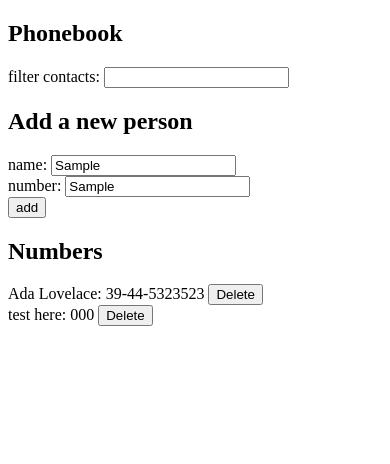
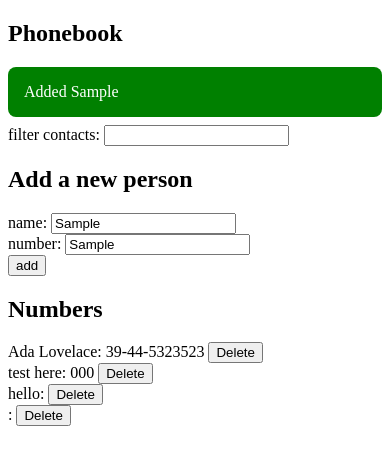
Before and after one commit to Matt-Anis/FullStackOpen-part-2, a React (Vite) app in the folder The Phonebook/: page / in a window 390 px wide. Both pictures are taken after typing "Sample", "Sample" into the empty fields and a click on the button "add". Shown: the top 464 px of the page. Built offline with nearby package versions, Linux system fonts and the light colour scheme; no server answers; data requests are answered from the project's data file.

Commit message:
2.16: Phonebook step 11

```diff
--- a/The Phonebook/db.json
+++ b/The Phonebook/db.json
@@ -9,6 +9,16 @@
       "name": "test here",
       "number": "000",
       "id": "fBXbodG9FUw"
+    },
+    {
+      "name": "hello",
+      "number": "",
+      "id": "yoHFWrA3DSY"
+    },
+    {
+      "name": "",
+      "number": "",
+      "id": "jZXMG0ngnKU"
     }
   ],
   "$schema": "./node_modules/json-server/schema.json"
--- /dev/null
+++ b/The Phonebook/src/components/Notification.jsx
@@ -0,0 +1,15 @@
+const Notification = ({ message }) => {
+  const style = {
+    color: "white",
+    backgroundColor: "green",
+    padding: "16px",
+    borderRadius: "8px",
+    margin: "8px 0 8px 0"
+  };
+
+  if (message === null) return null
+
+  return <div style={style}>{message}</div>;
+};
+
+export default Notification;
--- a/The Phonebook/src/components/PersonForm.jsx
+++ b/The Phonebook/src/components/PersonForm.jsx
@@ -1,7 +1,8 @@
 import { useState } from "react";
 import contactService from "../services/contacts";
+import Notification from "./Notification";
 
-const PersonForm = ({ persons, setPersons }) => {
+const PersonForm = ({ persons, setPersons, setNotification}) => {
   const [newName, setNewName] = useState("");
   const [newNumber, setNewNumber] = useState("");
 
@@ -29,6 +30,10 @@ const PersonForm = ({ persons, setPersons }) => {
         .then(() => contactService.getAll().then(contacts => setPersons(contacts)))
       }
     } else {
+      setNotification(`Added ${newName}`)
+      setTimeout(() => {
+        setNotification(null)
+      }, 5000)
       contactService.createContact(personObject).then((newPerson) => {
       setPersons(persons.concat(newPerson));
       setNewName("");
--- a/The Phonebook/src/components/Phonebook.jsx
+++ b/The Phonebook/src/components/Phonebook.jsx
@@ -3,9 +3,11 @@ import Filter from "./Filter";
 import PersonForm from "./PersonForm";
 import Person from "./Person";
 import contactService from "../services/contacts";
+import Notification from "./Notification";
 
 const PhoneBook = () => {
   const [persons, setPersons] = useState([]);
+  const [notification, setNotification] = useState(null)
 
   useEffect(() => {
     console.log("fetching persons from the json-server");
@@ -31,8 +33,9 @@ const PhoneBook = () => {
   return (
     <div>
       <h2>Phonebook</h2>
+      <Notification message={notification}/>
       <Filter filter={filter} setFilter={setFilter} />
-      <PersonForm persons={persons} setPersons={setPersons} />
+      <PersonForm persons={persons} setPersons={setPersons} setNotification={setNotification}/>
 
       <h2>Numbers</h2>
       {filteredPersons.map((person) => (
```
